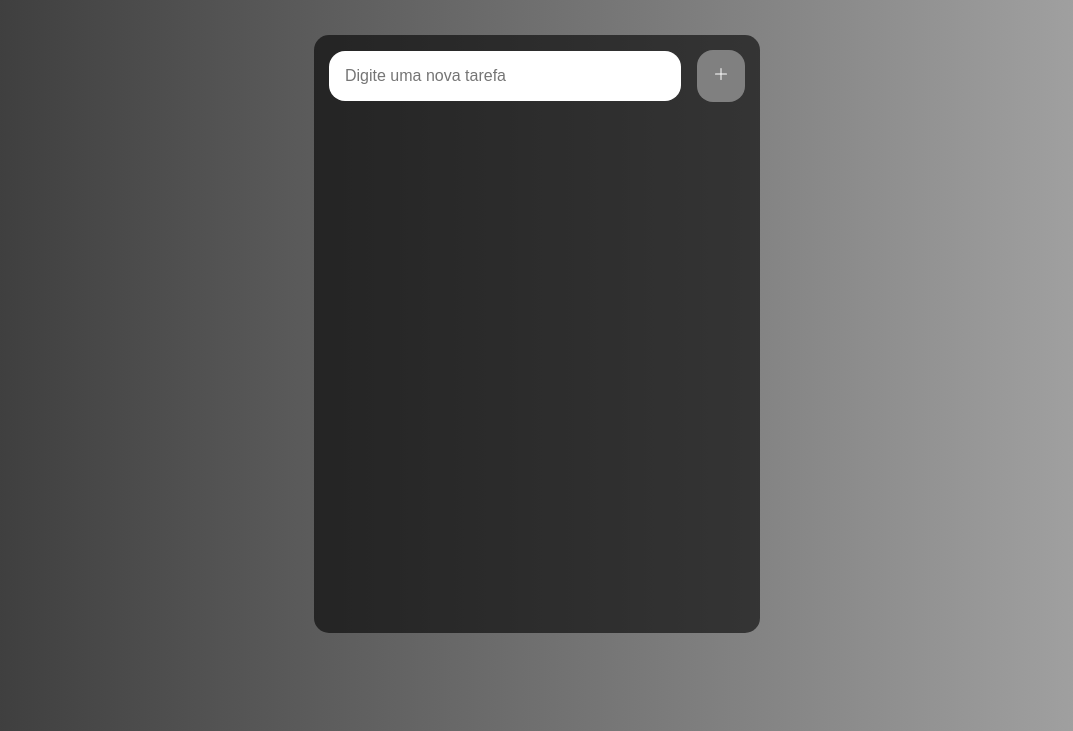
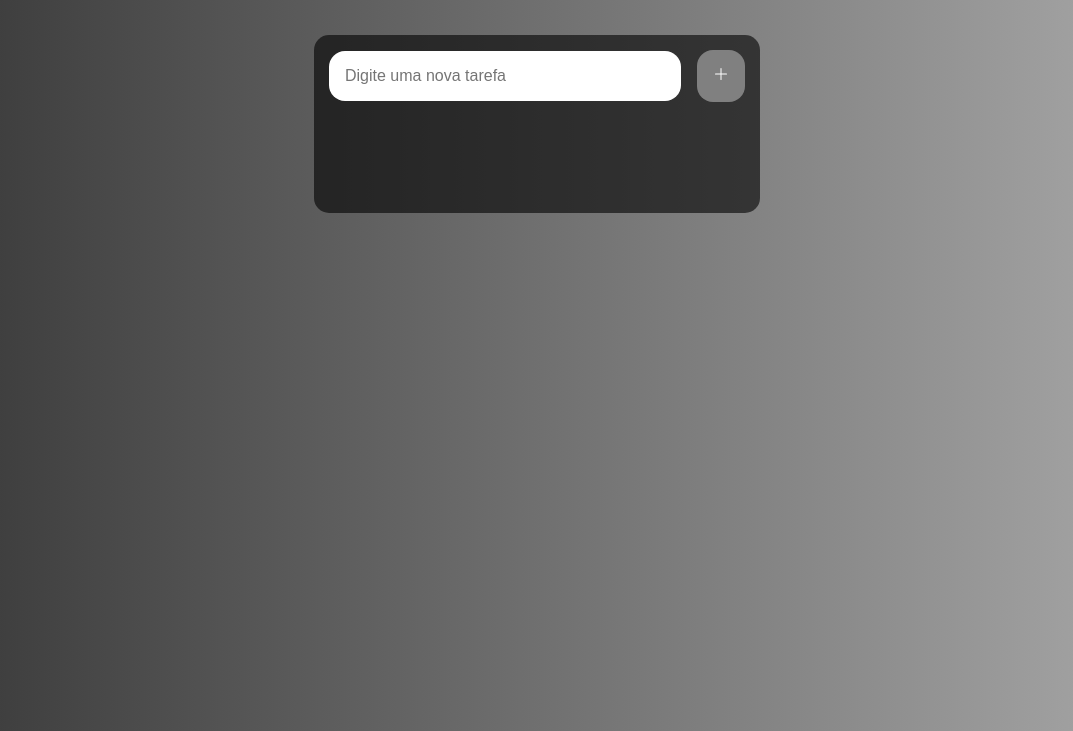
Before and after one commit to walyssoncampos/To_Do_List, a plain HTML site: page index.html in a window 1280 px wide. Shown: the part 69-800 px from the top of the page, without its empty margins (103-1176 px from the left). Drawn offline with Linux system fonts and the light colour scheme.

Commit message:
AAtualização 3

```diff
--- a/style.css
+++ b/style.css
@@ -18,8 +18,7 @@ body {
     gap: 4rem;
     min-width: 320px;
     max-width: 2560px;
-    min-height: 568px;
-    max-height: 1440px;
+
 }
 
 .content-itens{
```
